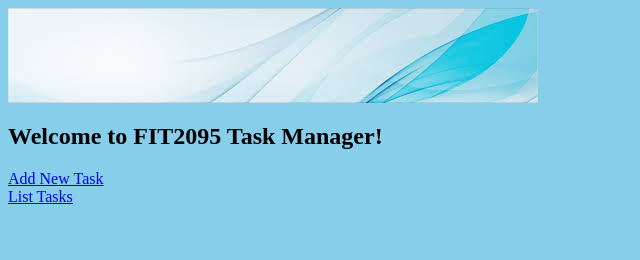
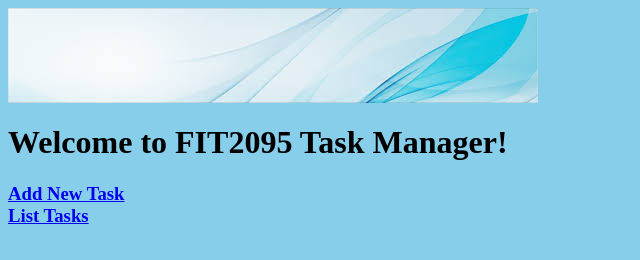
Before and after one commit to weishien/week5lab, a website: page public/index.html in a window 1280 px wide. Shown: the whole page, without its empty margins (0-640 px from the left). Drawn offline with Linux system fonts and the light colour scheme; files that its build step writes are made by us from their sources; files whose address does not match are found by name.

Commit message:
change header font size

```diff
--- a/public/index.html
+++ b/public/index.html
@@ -4,12 +4,13 @@
     </head>
 
     <img src="p1.jpg" > <br>
-    <h2>
+    <h1>
         Welcome to FIT2095 Task Manager!
-    </h2>
-    <p>
+    </h1>
+
+    <h3>
         <a href="http://localhost:8080/newTask"> Add New Task</a> <br>
         <a href="http://localhost:8080/listTasks"> List Tasks</a>
-    </p>
+    </h3>
 
 </html>
```
Also changed, not shown: public/listTasks.html (+2 -2 lines), public/newTask.html (+2 -2 lines).
